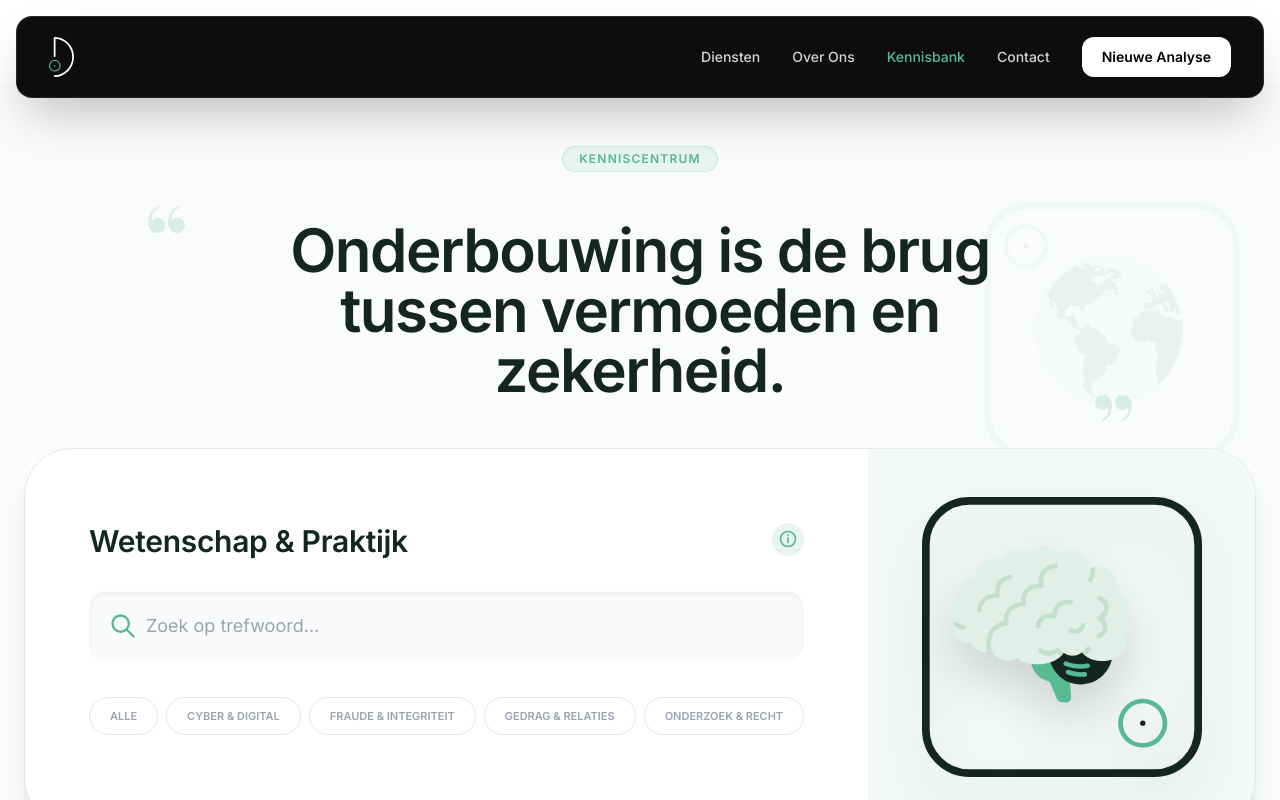
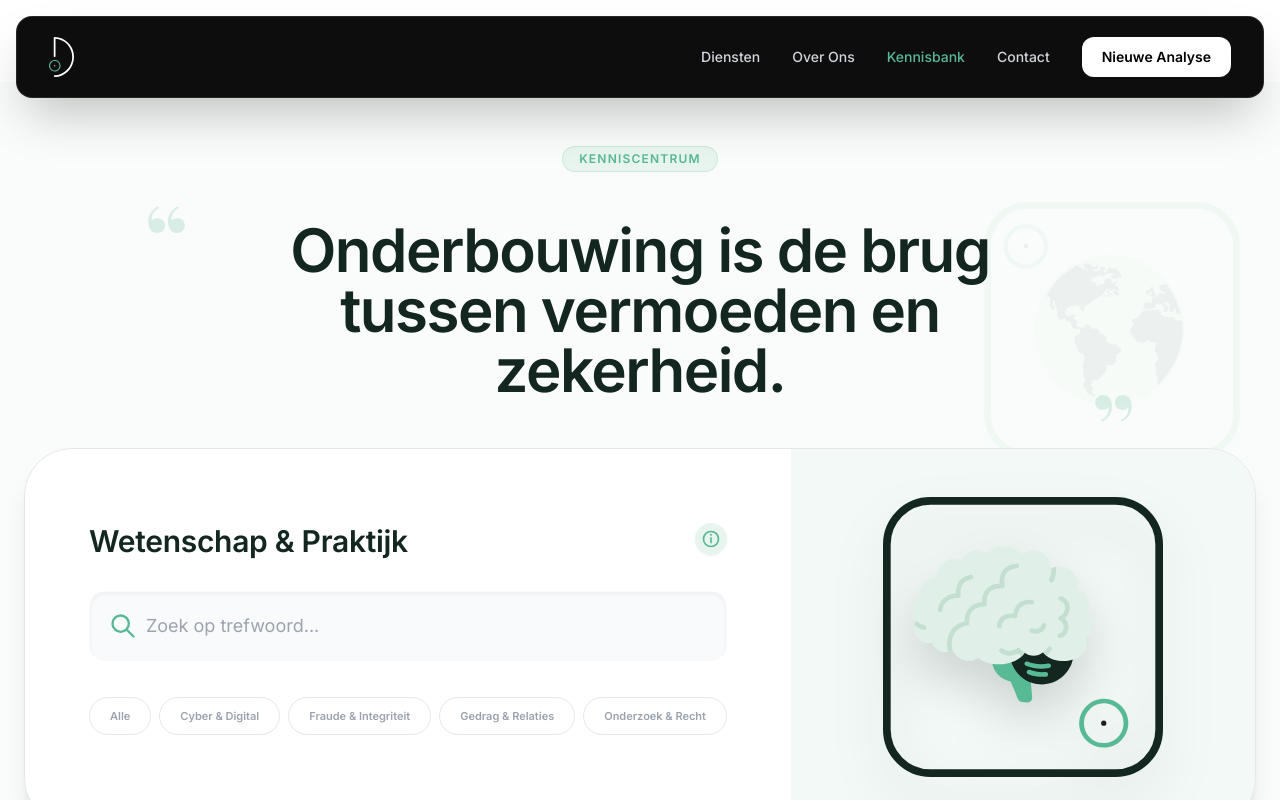
Before and after one commit to PaulienCharlotte/Doddar, a React (Vite) app: page / in a window 1280 px wide. Both pictures are taken after a click on the button "Dwingende Controle". Shown: the top 800 px of the page. Built offline with nearby package versions, Linux system fonts and the light colour scheme; a web font is replaced by a local one.

Commit message:
Fix markdown formatting errors and inconsistent casing in Kennisbank

```diff
--- a/components/Kennisbank.tsx
+++ b/components/Kennisbank.tsx
@@ -255,7 +255,7 @@ const Kennisbank: React.FC<{ initialCategory?: string }> = ({ initialCategory })
                                         <button
                                             key={cat}
                                             onClick={() => setSelectedCategory(cat)}
-                                            className={`flex-shrink-0 px-5 py-2.5 rounded-full text-[11px] font-bold uppercase transition-all border whitespace-nowrap ${selectedCategory === cat ? 'bg-[#13261f] text-white border-[#13261f] shadow-md' : 'bg-white text-gray-400 border-gray-200 hover:border-[#58B895] hover:text-[#58B895]'}`}
+                                            className={`flex-shrink-0 px-5 py-2.5 rounded-full text-[11px] font-bold transition-all border whitespace-nowrap ${selectedCategory === cat ? 'bg-[#13261f] text-white border-[#13261f] shadow-md' : 'bg-white text-gray-400 border-gray-200 hover:border-[#58B895] hover:text-[#58B895]'}`}
                                         >
                                             {cat}
                                         </button>
--- a/data/kennisArticles.ts
+++ b/data/kennisArticles.ts
@@ -80,7 +80,7 @@ Dit creëert een gevoel van alomtegenwoordigheid van de dader en verbreekt het v
     content: {
       intro: "Slachtoffers vragen zich vaak af waarom ze niet kunnen loslaten. De wetenschap wijst op 'intermittent reinforcement': een conditioneringstechniek die de dader (vaak onbewust) gebruikt om een verslavende binding te creëren.",
       analysis: `Dutton (2011) vertaalt de conditioneringsprincipes van Skinner naar menselijke relaties. Wanneer een dader afwisselend wreed en overdreven liefdevol ('love bombing') is, reageren de dopamine-receptoren in het brein van het slachtoffer op dezelfde manier als bij gokken.
-**Het mechanisme:*****Onvoorspelbaarheid:** Omdat de liefdevolle momenten schaars en onvoorspelbaar zijn, worden ze extreem waardevol.
+**Het mechanisme:** **Onvoorspelbaarheid:** Omdat de liefdevolle momenten schaars en onvoorspelbaar zijn, worden ze extreem waardevol.
 * **Hoop:** Het slachtoffer blijft investeren in de relatie in de hoop op die ene 'piek' van affectie.
 * **Biochemische binding:** Oxytocine (hechting) en Cortisol (stress) wisselen elkaar af, wat leidt tot een traumatische band die fysiek pijnlijk is om te verbreken.
 
@@ -360,7 +360,7 @@ Het kernverschil met normale romantiek is het negeren van de grenzen van de ande
     content: {
       intro: "Op de moderne werkvloer wordt de strijd niet meer persoonlijk gestreden, maar via e-mail en chat. 'Cyber-incivility' is het nieuwe wapen voor de kantoormachiavellist.",
       analysis: `Lim & Teo (2019) definieerden cyber-incivility als 'onbeleefd gedrag via digitale kanalen dat de sociale normen van de werkvloer schendt'.
-**Tactieken:*****Passive-aggressive CCing:** Bewust managers toevoegen in kopie bij kleine foutjes om iemand in diskrediet te brengen.
+**Tactieken:** **Passive-aggressive CCing:** Bewust managers toevoegen in kopie bij kleine foutjes om iemand in diskrediet te brengen.
 * **Emoji-gaslighting:** Het gebruik van cynische emoji's om de impact van een belediging te minimaliseren (*"Het was maar een grapje 😉"*).
 * **Digitale stilte:** Iemand negeren in groepschats terwijl anderen wel reactie krijgen, wat leidt tot een gevoel van uitsluiting.
 
@@ -380,7 +380,7 @@ Dit zorgt voor een onveilig werkklimaat waarin medewerkers constant op hun hoede
     content: {
       intro: "Nederland volgt internationale trends (zoals de Istanbul-conventie) door dwingende controle meer centraal te stellen in de opsporing. De focus verschuift van slaan naar beheersen.",
       analysis: `Douglas (2018) en recente Nederlandse wetsvoorstellen benadrukken dat 'Coercive Control' strafbaar moet zijn als een voordurend delict.
-**Juridische ankers:*****Stelselmatigheid:** Het bewijzen dat gedragingen elkaar in een logische, destructieve reeks opvolgen.
+**Juridische ankers:** **Stelselmatigheid:** Het bewijzen dat gedragingen elkaar in een logische, destructieve reeks opvolgen.
 * **Impact op autonomie:** Aantonen dat het slachtoffer feitelijk haar vrijheid is verloren in alledaagse keuzes.
 * **Belaging(art. 285b Sr):** Wordt steeds vaker gebruikt om niet alleen het volgen van personen, maar ook de constante psychische controle te vervolgen.
 
@@ -485,7 +485,7 @@ Het doel van de dader is niet schade, maar **totale gehoorzaamheid**. Het slacht
     content: {
       intro: "De smartphone is het ultieme wapen voor de moderne stalker geworden. 'Stalkerware' en tracking-devices zoals AirTags maken 24/7 surveillance mogelijk zonder dat de dader fysiek aanwezig hoeft te zijn.",
       analysis: `Onderzoek naar 'Technology-Facilitated Abuse' wijst op een explosieve stijging van digitale belaging.
-**Vormen van surveillance:*****Stalkerware:** Apps die onzichtbaar op een telefoon worden geïnstalleerd en alle chats, locaties en camera-activiteit doorsturen.
+**Vormen van surveillance:** **Stalkerware:** Apps die onzichtbaar op een telefoon worden geïnstalleerd en alle chats, locaties en camera-activiteit doorsturen.
 * **Tracking devices:** Het verbergen van AirTags of GPS-trackers in tassen, jassen of auto's.
 * **Account-hijacking:** Toegang via gedeelde wachtwoorden of 'Find My' functies om locaties live te volgen.
 
@@ -569,7 +569,7 @@ Het onderzoek toont aan dat toeschouwers die niet bekend zijn met DARVO, vaak ga
     content: {
       intro: "Gaslighting vindt niet alleen plaats in relaties, maar ook op de werkvloer. Klokkenluiders worden vaak niet bedankt, maar pathologisch verklaard.",
       analysis: `Kenny (2019) onderzocht de ervaringen van klokkenluiders in de bancaire sector en gezondheidszorg. Ze beschrijft 'Institutional Gaslighting' als een proces waarbij de organisatie de realiteit van de melder systematisch ondermijnt.
-**Strategieën:*****Normalisatie van afwijking:** De gemelde fraude wordt afgedaan als 'standaard procedure'.
+**Strategieën:** **Normalisatie van afwijking:** De gemelde fraude wordt afgedaan als 'standaard procedure'.
 * **Isolatie:** Collega's wordt opgedragen de melder te negeren.
 * **Karaktermoord:** De focus verschuift van de * inhoud * van de melding naar de * persoonlijkheid * van de melder("Hij ligt moeilijk in de groep", "Ze is labiel").
 
@@ -631,7 +631,7 @@ De onderzoekers onderscheiden drie fasen in deze manipulatiecyclus:**1.**Idealis
     content: {
       intro: "Met de verschuiving naar thuiswerken is intimidatie niet verdwenen, maar van vorm veranderd. 'Cyber-incivility' is subtieler en lastiger te bewijzen.",
       analysis: `Onderzoek van Vranjes et al. (2021) toont aan dat digitale communicatie de drempel voor manipulatie verlaagt.
-**Nieuwe vormen van manipulatie:*****De 'Silence Treatment':** Iemand negeren in groepschats of bewust 'vergeten' uit te nodigen voor Teams-vergaderingen(sociale isolatie).
+**Nieuwe vormen van manipulatie:** **De 'Silence Treatment':** Iemand negeren in groepschats of bewust 'vergeten' uit te nodigen voor Teams-vergaderingen(sociale isolatie).
 * **Micro-management via status:** Het monitoren van 'groene bolletjes'(online status) en direct bellen als iemand 5 minuten 'afwezig' is.
 * **Publieke vernedering:** Kritische feedback geven in een kanaal waar alle collega's meelezen (CC-cultuur), in plaats van 1-op-1.
 
@@ -1081,7 +1081,7 @@ Het risico voor de werkgever is groot: een incompetente medewerker op een sleute
     summary: "Geweld is niet alleen slaan. Stark's model verklaart hoe vrijheidsberoving werkt in relaties.",
     content: {
       intro: "Jarenlang werd huiselijk geweld enkel gezien als fysieke mishandeling. Evan Stark (2007) veranderde dit paradigma met zijn concept van **Coercive Control**(Dwingende Controle).",
-      analysis: `Stark betoogt dat het primaire doel van de dader niet fysiek letsel is, maar **vrijheidsberoving**. Fysiek geweld is slechts één van de middelen om dominantie af te dwingen. De kern van het misbruik zit in een patroon van:*****Isolatie:** Het contact met vrienden en familie afsnijden.
+      analysis: `Stark betoogt dat het primaire doel van de dader niet fysiek letsel is, maar **vrijheidsberoving**. Fysiek geweld is slechts één van de middelen om dominantie af te dwingen. De kern van het misbruik zit in een patroon van:** **Isolatie:** Het contact met vrienden en familie afsnijden.
 * **Intimidatie:** Dreigen met geweld, zelfmoord of het afpakken van kinderen.
 * **Controle:** Beheer over financiën, kledingkeuze, en zelfs slaap-en eetpatronen.
 **Het effect:** Het slachtoffer verliest haar autonomie en wordt een 'gijzelaar' in eigen huis. Omdat er vaak geen blauwe plekken zijn, wordt de ernst door politie en hulpverlening vaak onderschat. Stark toonde aan dat deze vorm van controle een sterkere voorspeller is voor fataal geweld dan incidentele fysieke agressie.
```
